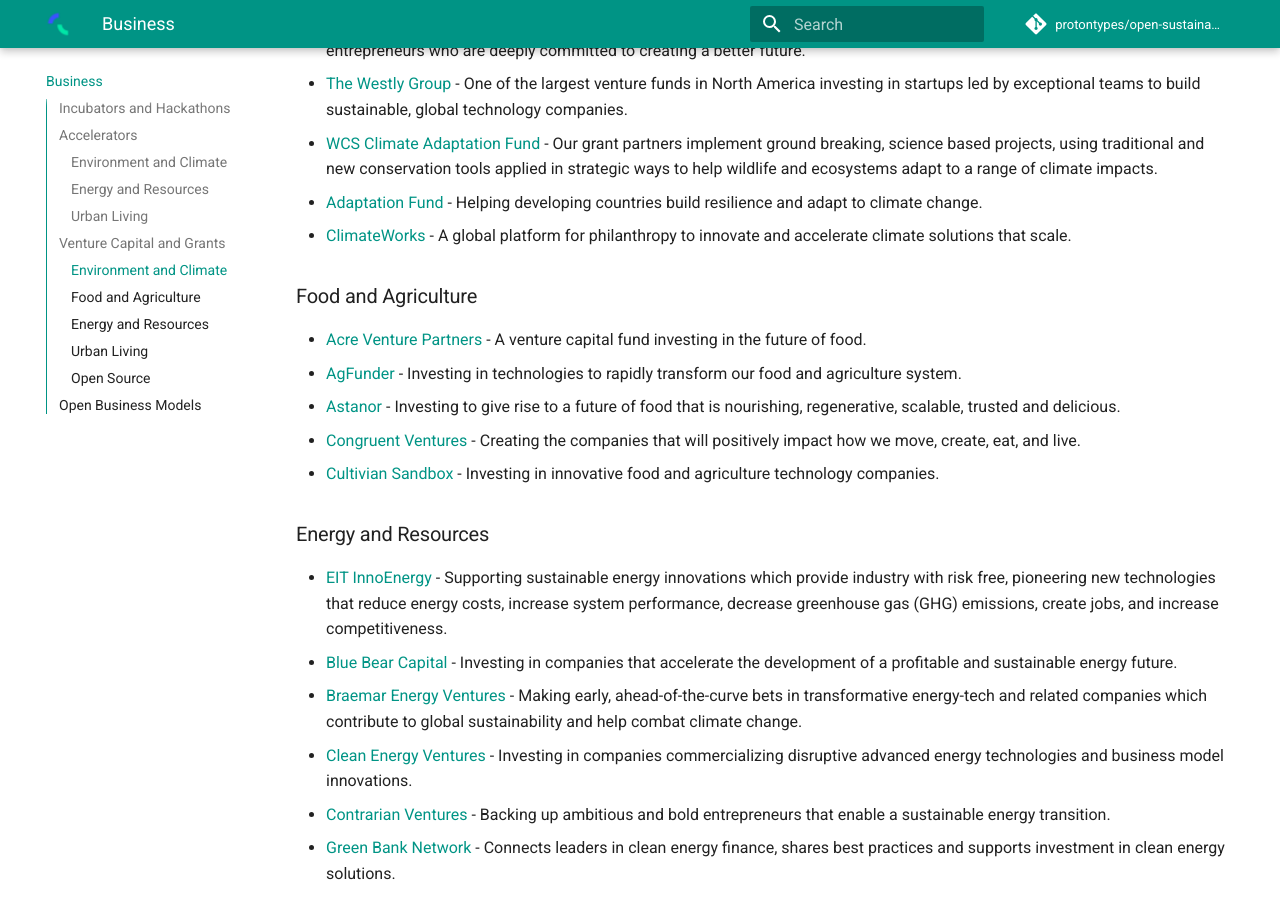
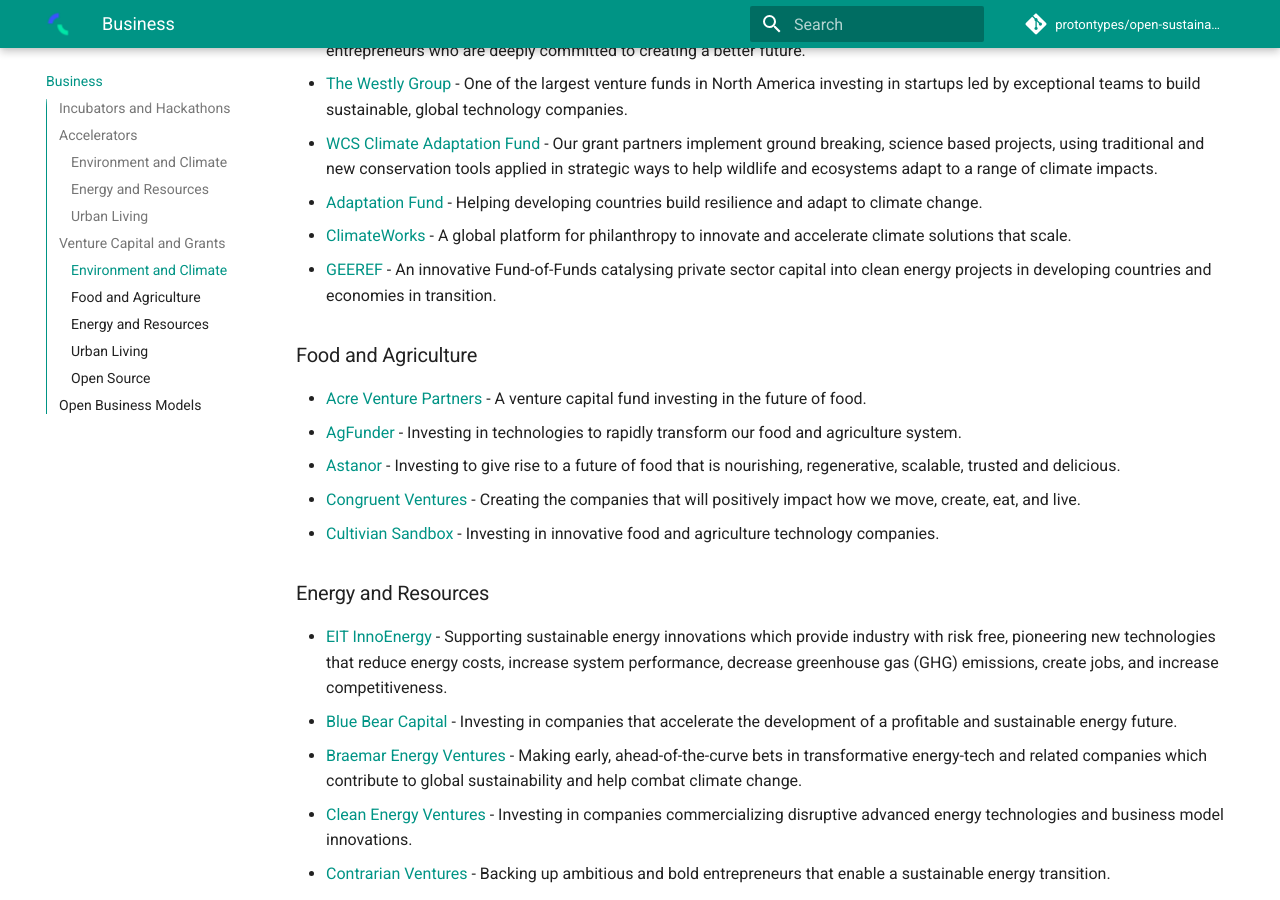
Before and after one commit to protontypes/open-sustainable-technology, an MkDocs documentation site: the page built from docs/BUSINESS.md, in a window 1280 px wide and 900 px high, scrolled down 5201 px. Built offline with MkDocs 1.6.1 and Material for MkDocs 9.7.7, drawn with Linux system fonts in a browser that asks for light colours; comment, search, counter and statistics services are not loaded.

Commit message:
Update BUSINESS.md
An innovative Fund-of-Funds catalysing private sector capital into clean energy projects in developing countries and economies in transition. https://geeref.com/

```diff
--- a/docs/BUSINESS.md
+++ b/docs/BUSINESS.md
@@ -114,6 +114,7 @@
 * [WCS Climate Adaptation Fund](https://www.wcsclimateadaptationfund.org/) - Our grant partners implement ground breaking, science based projects, using traditional and new conservation tools applied in strategic ways to help wildlife and ecosystems adapt to a range of climate impacts.
 * [Adaptation Fund](https://www.adaptation-fund.org/) - Helping developing countries build resilience and adapt to climate change.
 * [ClimateWorks](https://www.climateworks.org/) - A global platform for philanthropy to innovate and accelerate climate solutions that scale.
+* [GEEREF](https://geeref.com/) - An innovative Fund-of-Funds catalysing private sector capital into clean energy projects in developing countries and economies in transition.
 
 
 ### Food and Agriculture
```
